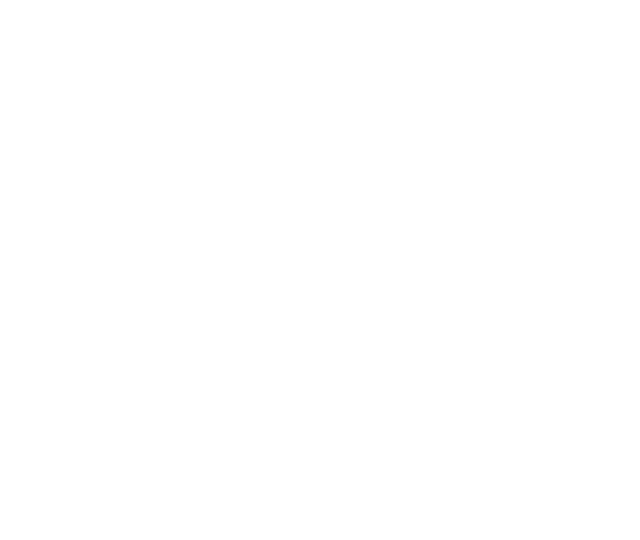
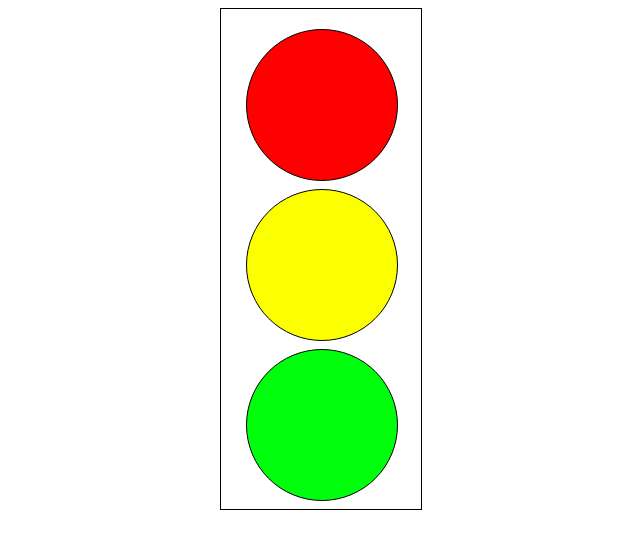
Before and after one commit to d3rling/pupa, a plain HTML site: page index7.html in a window 1280 px wide. Shown: the whole page, without its empty margins (319-959 px from the left). Drawn offline with Linux system fonts and the light colour scheme.

Commit message:
epfiergue

```diff
--- a/index7.html
+++ b/index7.html
@@ -0,0 +1,16 @@
+<!DOCTYPE html>
+<html lang="en">
+<head>
+    <meta charset="UTF-8">
+    <meta name="viewport" content="width=device-width, initial-scale=1.0">
+    <title>Document</title>
+    <link rel="stylesheet" href="style.css">
+</head>
+<body>
+    <div id="p1">
+<div id="ch1"></div>
+<div id="ch2"></div>
+<div id="ch3"></div>
+    </div>
+</body>
+</html>
--- a/style.css
+++ b/style.css
@@ -174,3 +174,45 @@
 	border: 1px solid green;
     background-color: #4dee99;
 }
+
+#p1 {
+	position: relative;
+    margin: 0 auto;
+	width: 200px;
+	height: 500px;
+	border: 1px solid rgb(0, 0, 0);
+    background-color: #ffffff;
+}
+
+#ch1 {
+    position: absolute;
+    border-radius: 50%;
+    width: 150px;
+	height: 150px;
+    background-color: red;
+    left: 25px;
+    top: 20px;
+    border: 1px solid rgb(0, 0, 0);
+}
+
+#ch2 {
+    position: absolute;
+    border-radius: 50%;
+    width: 150px;
+	height: 150px;
+    background-color: rgb(251, 255, 0);
+    left: 25px;
+    top: 180px;
+    border: 1px solid rgb(0, 0, 0);
+}
+
+#ch3 {
+    position: absolute;
+    border-radius: 50%;
+    width: 150px;
+	height: 150px;
+    background-color: rgb(0, 255, 13);
+    left: 25px;
+    top: 340px;
+    border: 1px solid rgb(0, 0, 0);
+}
```
